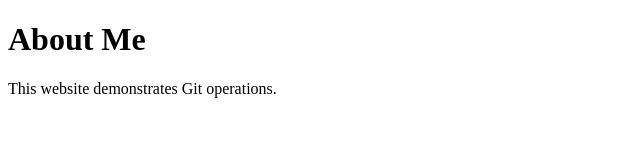
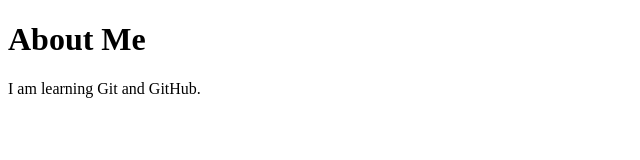
Before and after one commit to abhinay-gadala/git_assignment, a plain HTML site: page about.html in a window 1280 px wide. Shown: the whole page, without its empty margins (0-640 px from the left). Drawn offline with Linux system fonts and the light colour scheme.

Commit message:
updated about page

```diff
--- a/about.html
+++ b/about.html
@@ -5,6 +5,6 @@
 </head>
 <body>
     <h1>About Me</h1>
-    <p>This website demonstrates Git operations.</p>
+    <p>I am learning Git and GitHub.</p>
 </body>
 </html>
```
